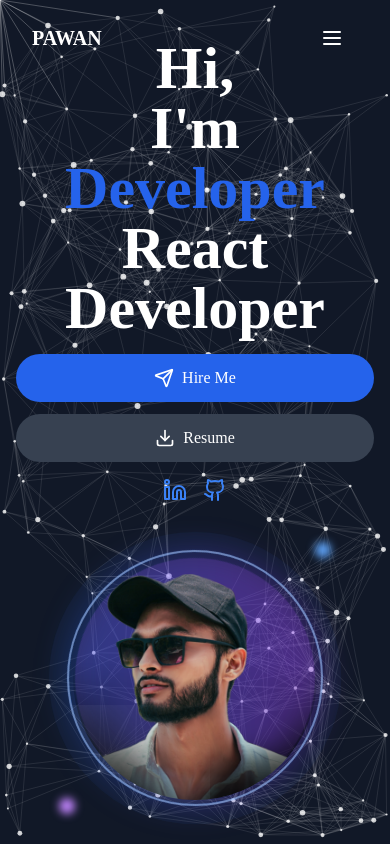
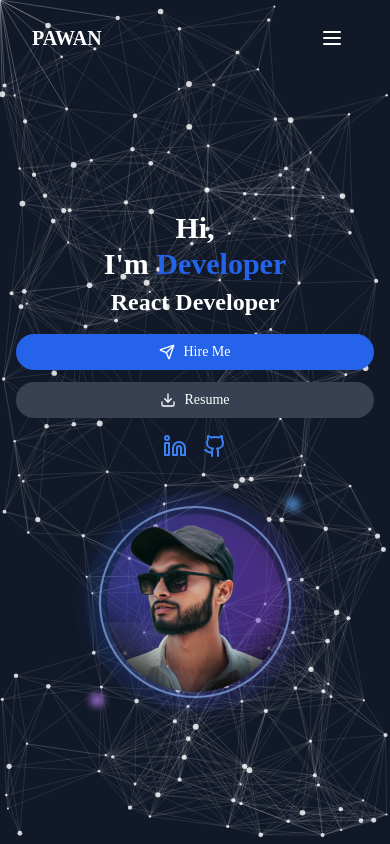
Before and after one commit to RamRaj110/portfolio, a React (Vite) app: page / in a window 390 px wide. Shown: the top 844 px of the page. Built offline with nearby package versions, Linux system fonts and the light colour scheme.

Commit message:
responsive

```diff
--- a/src/App.jsx
+++ b/src/App.jsx
@@ -234,19 +234,16 @@ const Portfolio = () => {
       <Animation />
 
       {/* Hero Section */}
-      <section
-        id="home"
-        className="relative min-h-screen flex items-center py-2 md:py-0"
-      >
-        <div className="container mx-auto px-4 z-10">
+      <section id="home" className="relative min-h-screen flex items-center py-4 px-4 sm:py-6 md:py-0">
+  <div className="container mx-auto z-10">
     <Nav />
-          <div className="flex flex-col md:flex-row items-center justify-between  md:mt-24">
+    <div className="flex flex-col md:flex-row items-center justify-between mt-16 md:mt-24">
       {/* Left side - Text content */}
-            <div className="w-full md:w-1/2 sm:text-xl  space-y-4 md:space-y-6 text-center md:text-left">
+      <div className="w-full md:w-1/2 space-y-4 md:space-y-6 text-center md:text-left">
         <motion.h1
           initial={{ opacity: 0, y: 20 }}
           animate={{ opacity: 1, y: 0 }}
-                className="text-6xl sm:text-xl md:text-2xl text-white font-bold"
+          className="text-3xl sm:text-4xl md:text-5xl lg:text-6xl text-white font-bold"
         >
           Hi,
           <br />
@@ -257,34 +254,34 @@ const Portfolio = () => {
             initial={{ opacity: 0, y: 20 }}
             animate={{ opacity: 1, y: 0 }}
             exit={{ opacity: 0, y: -20 }}
-                  className="inline-block"
+            className="inline-block text-2xl sm:text-3xl md:text-4xl lg:text-5xl"
           >
             {roles[roleIndex]}
           </motion.span>
         </motion.h1>
 
         {/* Buttons */}
-              <div className="flex flex-col sm:flex-row space-y-3 sm:space-y-0 sm:space-x-4 justify-center md:justify-start">
+        <div className="flex flex-col sm:flex-row space-y-3 sm:space-y-0 sm:space-x-4 justify-center md:justify-start mt-6 sm:mt-8">
           <motion.button
             initial={{ opacity: 0 }}
             animate={{ opacity: 1 }}
-                  className="bg-blue-600 text-white px-6 py-3 rounded-full hover:bg-blue-800 transition-colors flex items-center justify-center space-x-2"
+            className="w-full sm:w-auto bg-blue-600 text-white px-4 sm:px-6 py-2 sm:py-3 text-sm sm:text-base rounded-full hover:bg-blue-800 transition-colors flex items-center justify-center space-x-2"
             onClick={() =>
               document
                 .getElementById("contact")
                 ?.scrollIntoView({ behavior: "smooth" })
             }
           >
-                  <Send className="w-5 h-5 " />
+            <Send className="w-4 h-4 sm:w-5 sm:h-5" />
             <span>Hire Me</span>
           </motion.button>
           <motion.button
             initial={{ opacity: 0 }}
             animate={{ opacity: 1 }}
-                  className="bg-gray-700 text-white px-6 py-3 rounded-full hover:bg-gray-600 transition-colors flex items-center justify-center space-x-2"
+            className="w-full sm:w-auto bg-gray-700 text-white px-4 sm:px-6 py-2 sm:py-3 text-sm sm:text-base rounded-full hover:bg-gray-600 transition-colors flex items-center justify-center space-x-2"
             onClick={handleResumeDownload}
           >
-                  <Download className="w-5 h-5  " />
+            <Download className="w-4 h-4 sm:w-5 sm:h-5" />
             <span>Resume</span>
           </motion.button>
         </div>
@@ -320,9 +317,9 @@ const Portfolio = () => {
         initial={{ opacity: 0, scale: 0.5 }}
         animate={{ opacity: 1, scale: 1 }}
         transition={{ duration: 0.5 }}
-              className="w-full md:w-1/2 mt-12 md:mt-0"
+        className="w-full md:w-1/2 mt-12 md:mt-0 flex justify-center"
       >
-              <div className="relative w-64 h-64 sm:w-72 sm:h-72 md:w-80 md:h-80 mx-auto">
+        <div className="relative w-48 h-48 xs:w-56 xs:h-56 sm:w-64 sm:h-64 md:w-72 md:h-72 lg:w-80 lg:h-80">
           {/* Animated background rings */}
           <div className="absolute inset-0 rounded-full bg-blue-500/20 animate-ping-slow" />
           <div className="absolute inset-2 rounded-full bg-purple-500/20 animate-spin-slow" />
@@ -334,8 +331,8 @@ const Portfolio = () => {
           <div className="absolute inset-0 rounded-full border-2 border-blue-500/50 animate-spin-slow" />
 
           {/* Glowing dots */}
-                <div className="absolute -top-2 -right-2 w-4 h-4 bg-blue-400 rounded-full blur-sm animate-pulse" />
-                <div className="absolute -bottom-2 -left-2 w-4 h-4 bg-purple-400 rounded-full blur-sm animate-pulse" />
+          <div className="absolute -top-2 -right-2 w-3 h-3 sm:w-4 sm:h-4 bg-blue-400 rounded-full blur-sm animate-pulse" />
+          <div className="absolute -bottom-2 -left-2 w-3 h-3 sm:w-4 sm:h-4 bg-purple-400 rounded-full blur-sm animate-pulse" />
 
           {/* Main image container */}
           <div className="relative w-full h-full rounded-full overflow-hidden border-2 border-white/30 p-1">
@@ -344,7 +341,6 @@ const Portfolio = () => {
               alt="Profile"
               className="w-full h-full object-cover rounded-full"
             />
-
             {/* Overlay shine effect */}
             <div className="absolute inset-0 bg-gradient-to-tr from-transparent via-white/10 to-transparent animate-shine" />
           </div>
```
Lines whose indentation alone changed are shown as unchanged.
